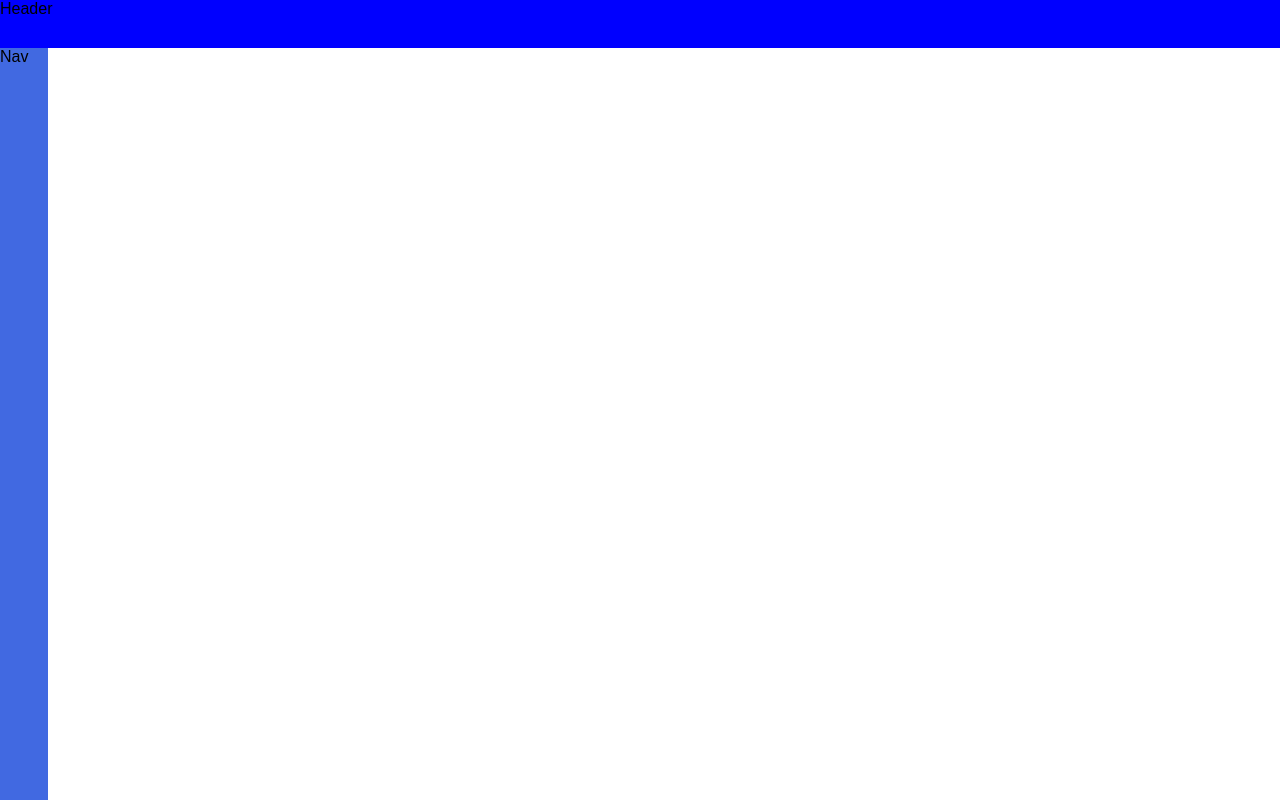
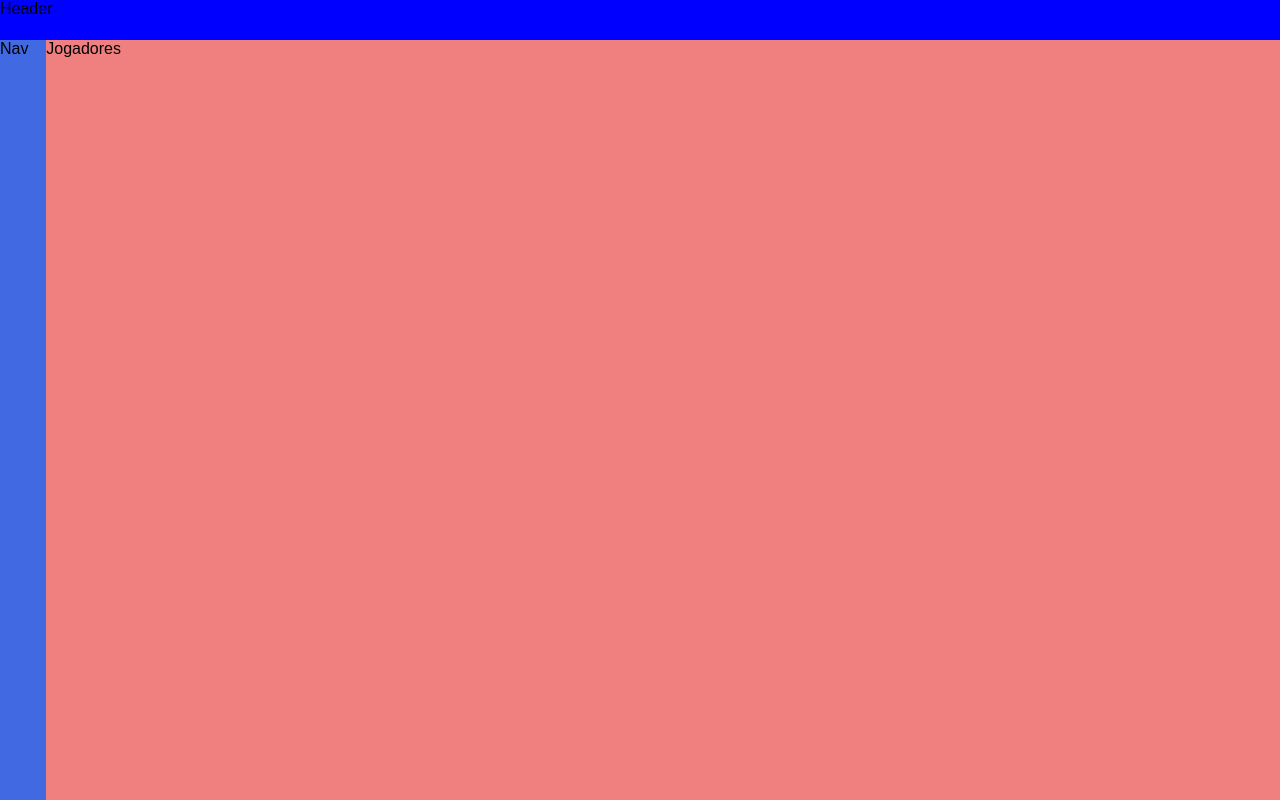
Before and after one commit to caio2983/lupit-testefullstack, a Next.js app in the folder frontend/: page /jogadores in a window 1280 px wide. Before the commit this address had no page. Built offline with nearby package versions, Linux system fonts and the light colour scheme.

Commit message:
(frontend): update main layout and add Times and Jogadores pages

```diff
--- a/frontend/src/app/globals.css
+++ b/frontend/src/app/globals.css
@@ -8,6 +8,7 @@ body {
   max-width: 100vw;
   height: 100%;
   overflow-x: hidden;
+  overflow-y: auto;
 }
 
 body {
@@ -29,7 +30,7 @@ a {
 
 .main-header {
   background-color: blue;
-  height: 48px;
+  height: 5%;
 }
 
 .main-container {
@@ -43,3 +44,17 @@ a {
   height: 100%;
   background-color: royalblue;
 }
+
+.page-container {
+  display: inline-flex;
+  background-color: lightcoral;
+  margin: 0;
+  padding: 0;
+  height: 100%;
+  width: 100%;
+}
+
+.main-content {
+  display: flex;
+  height: 95%;
+}
--- /dev/null
+++ b/frontend/src/app/jogadores/page.tsx
@@ -0,0 +1,3 @@
+export default function JogadoresPage() {
+  return <div className="page-container">Jogadores</div>;
+}
--- a/frontend/src/app/layout.tsx
+++ b/frontend/src/app/layout.tsx
@@ -26,8 +26,10 @@ export default function RootLayout({
     <html lang="en">
       <body className={`${geistSans.variable} ${geistMono.variable}`}>
         <header className="main-header">Header</header>
-        <div className="main-navbar">Nav</div>
-        {children}
+        <div className="main-content">
+          <div className="main-navbar">Nav</div>
+          {children}
+        </div>
       </body>
     </html>
   );
--- /dev/null
+++ b/frontend/src/app/times/page.tsx
@@ -0,0 +1,3 @@
+export default function TimesPage() {
+  return <div className="page-container">Times</div>;
+}
```
